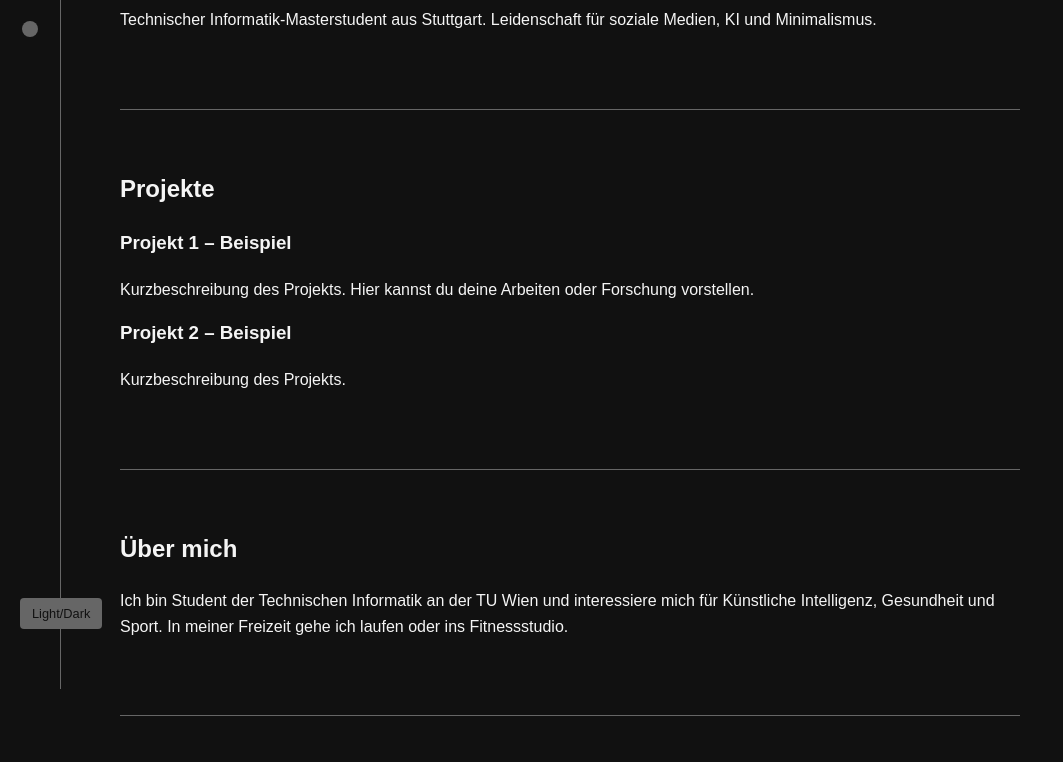
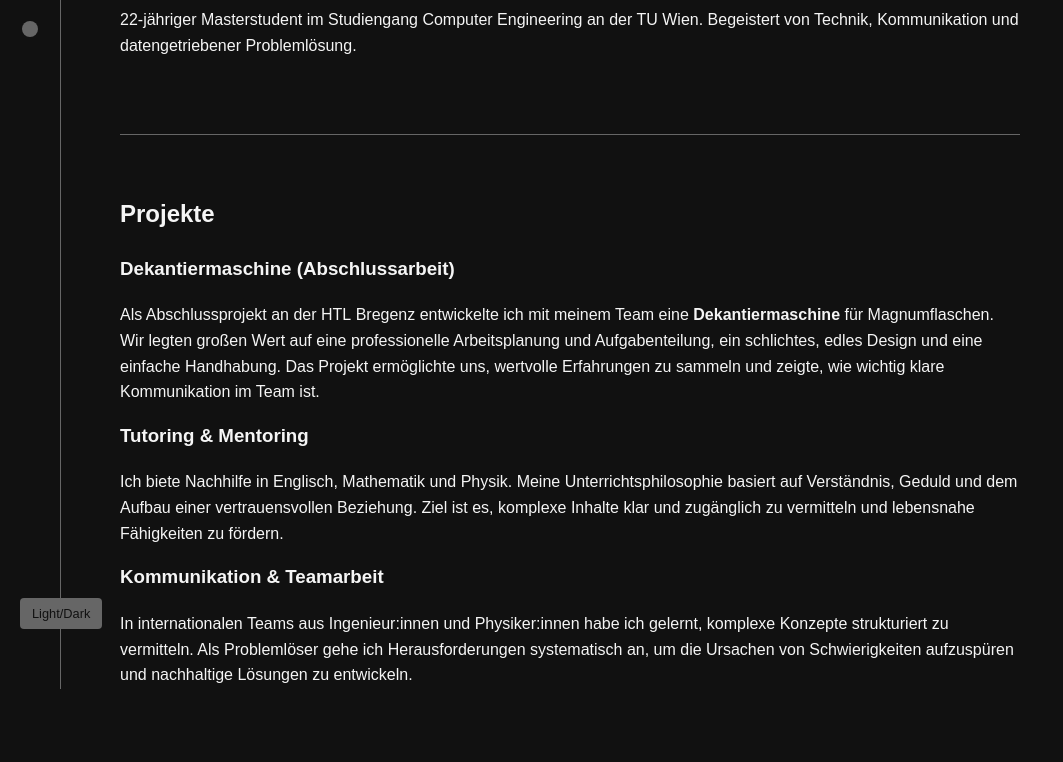
Before and after one commit to a2ngerer/personal-website, a plain HTML site: page index.html in a window 1280 px wide. Shown: the part 151-913 px from the top of the page, without its empty margins (0-1063 px from the left). Drawn offline with Linux system fonts and the light colour scheme.

Commit message:
Update index.html content based on research

```diff
--- a/index.html
+++ b/index.html
@@ -90,26 +90,30 @@
 <main>
 <section id="home">
   <h1>Alexander Angerer</h1>
-  <p>Technischer Informatik‑Masterstudent aus Stuttgart. Leidenschaft für soziale Medien, KI und Minimalismus.</p>
+  <p>22‑jähriger Masterstudent im Studiengang Computer Engineering an der TU Wien. Begeistert von Technik, Kommunikation und datengetriebener Problemlösung.</p>
 </section>
 <section id="projects">
   <h2>Projekte</h2>
   <article>
-    <h3>Projekt 1 – Beispiel</h3>
-    <p>Kurzbeschreibung des Projekts. Hier kannst du deine Arbeiten oder Forschung vorstellen.</p>
+    <h3>Dekantiermaschine (Abschlussarbeit)</h3>
+    <p>Als Abschlussprojekt an der HTL Bregenz entwickelte ich mit meinem Team eine <strong>Dekantiermaschine</strong> für Magnumflaschen. Wir legten großen Wert auf eine professionelle Arbeitsplanung und Aufgabenteilung, ein schlichtes, edles Design und eine einfache Handhabung. Das Projekt ermöglichte uns, wertvolle Erfahrungen zu sammeln und zeigte, wie wichtig klare Kommunikation im Team ist.</p>
   </article>
   <article>
-    <h3>Projekt 2 – Beispiel</h3>
-    <p>Kurzbeschreibung des Projekts.</p>
+    <h3>Tutoring &amp; Mentoring</h3>
+    <p>Ich biete Nachhilfe in Englisch, Mathematik und Physik. Meine Unterrichtsphilosophie basiert auf Verständnis, Geduld und dem Aufbau einer vertrauensvollen Beziehung. Ziel ist es, komplexe Inhalte klar und zugänglich zu vermitteln und lebensnahe Fähigkeiten zu fördern.</p>
+  </article>
+  <article>
+    <h3>Kommunikation &amp; Teamarbeit</h3>
+    <p>In internationalen Teams aus Ingenieur:innen und Physiker:innen habe ich gelernt, komplexe Konzepte strukturiert zu vermitteln. Als Problemlöser gehe ich Herausforderungen systematisch an, um die Ursachen von Schwierigkeiten aufzuspüren und nachhaltige Lösungen zu entwickeln.</p>
   </article>
 </section>
 <section id="about">
   <h2>Über mich</h2>
-  <p>Ich bin Student der Technischen Informatik an der TU Wien und interessiere mich für Künstliche Intelligenz, Gesundheit und Sport. In meiner Freizeit gehe ich laufen oder ins Fitnessstudio.</p>
+  <p>Ich bin 22 Jahre alt, komme aus Deutschland und studiere aktuell im Master <strong>Computer Engineering</strong> an der Technischen Universität Wien. Zuvor absolvierte ich ein duales Bachelorstudium in <strong>Elektrotechnik</strong> und schloss mein bayerisches Abitur mit den Schwerpunkten Englisch, Physik und Mathematik ab. Während meiner Schulzeit an der HTL Bregenz arbeitete ich unter anderem an der Entwicklung einer Dekantiermaschine und sammelte wertvolle Erfahrungen in Planung, Design und Teamarbeit. Durch internationale Projekte mit Ingenieur:innen und Physiker:innen habe ich gelernt, komplexe Inhalte verständlich zu vermitteln und Entscheidungen datenbasiert zu treffen. <br><br>Abseits der Technik bin ich begeisterter Musiker und sportlich aktiv; Musik, Sport und Unterhaltung sorgen für einen ausgewogenen Lebensstil und fließen in meine Projekte ein. Diese Vielseitigkeit ermöglicht es mir, neue Perspektiven einzunehmen und in jeder Situation eine Brücke zwischen Technik und Mensch zu schlagen.</p>
 </section>
 <section id="contact">
   <h2>Kontakt</h2>
-  <p>E‑Mail: <a href="mailto:example@example.com" style="color:var(--text-color); text-decoration:underline;">example@example.com</a></p>
+  <p>E‑Mail: <a href="mailto:alexander.angerer@example.com" style="color:var(--text-color); text-decoration:underline;">alexander.angerer@example.com</a></p>
 </section>
 </main>
 <script>
```
